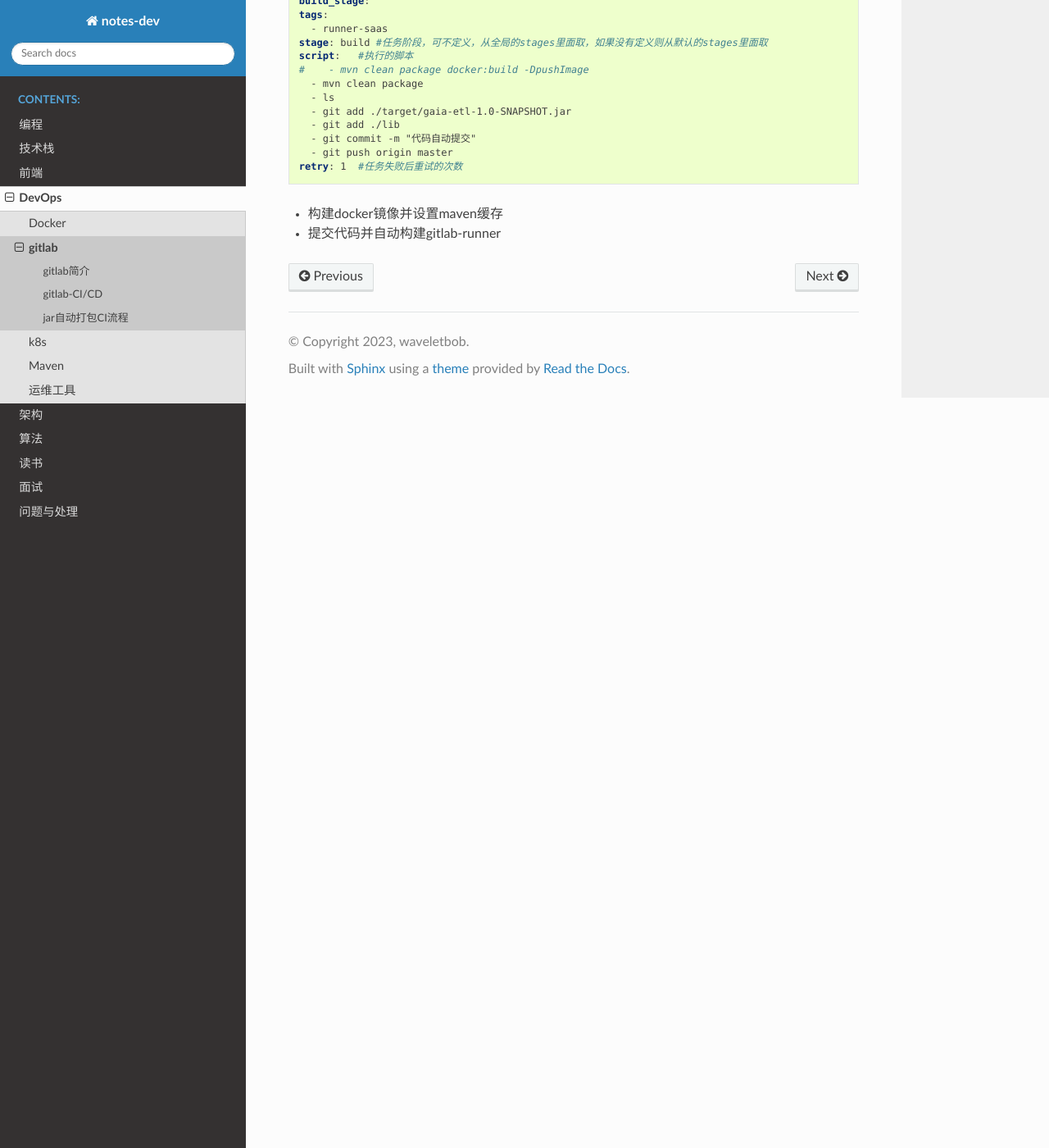
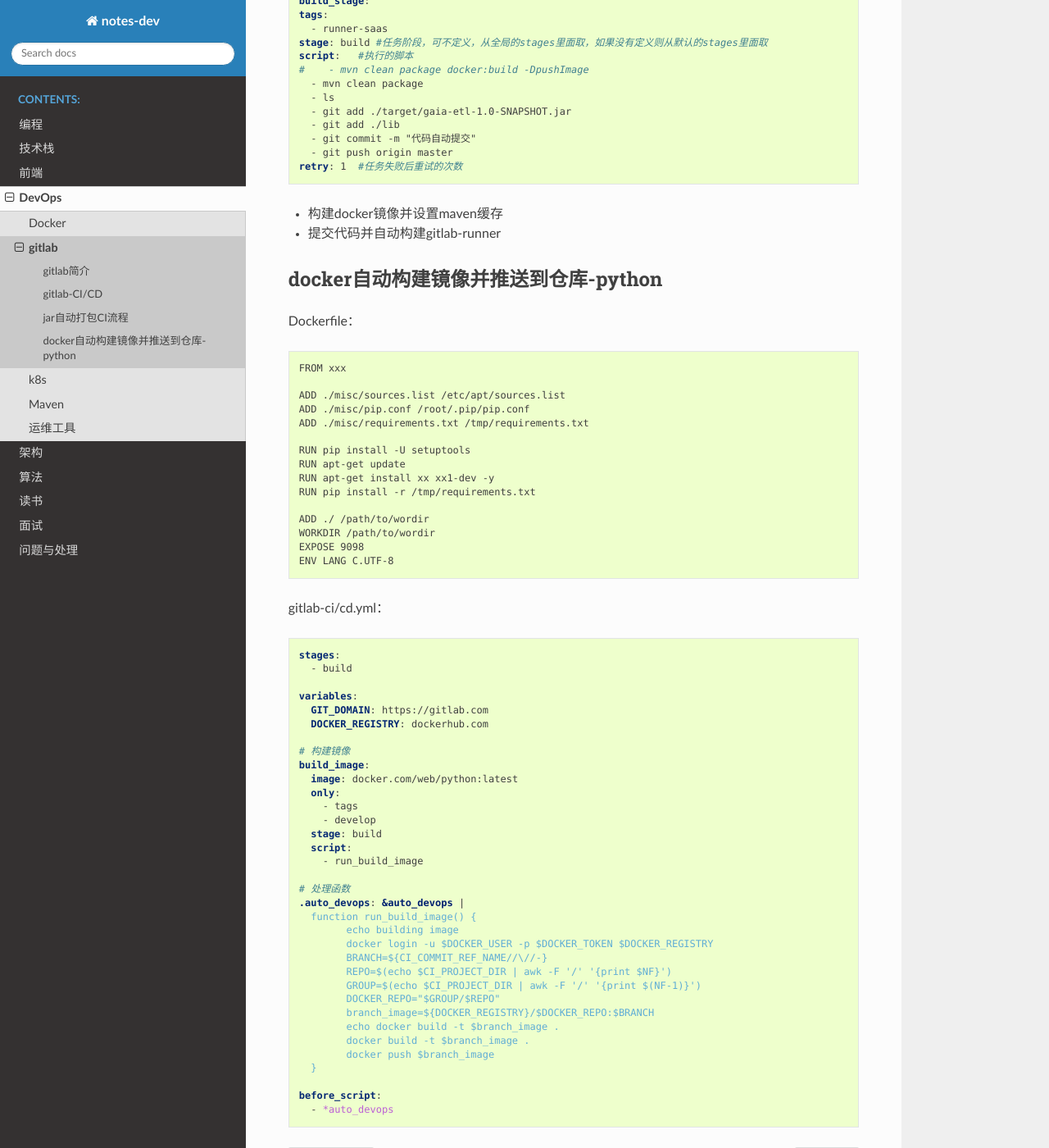
Before and after one commit to waveletbob/mynoteIssues, a Sphinx documentation site: the page built from source/devops/gitlab.md, in a window 1280 px wide and 1400 px high, scrolled down 920 px. Shown: the whole window at 82% size. Built offline with Sphinx 7.4.7 and the Read the Docs theme 3.1.0, drawn with Linux system fonts in a browser that asks for light colours; pages that are not in the unit, such as notebooks, are missing from menus; comment, search, counter and statistics services are not loaded; some of the changed text lies outside the part shown.

Commit message:
upgrade ci/cd

````diff
--- a/source/devops/gitlab.md
+++ b/source/devops/gitlab.md
@@ -10,7 +10,7 @@ gitlabCI提供以下功能：
 
 ## gitlab-CI/CD
 
-.gitlab-ci.yml文件编写（模版：https://gitlab.com/gitlab-org/gitlab https://gitlab.com/gitlab-org/gitlab-foss/-/tree/master/lib/gitlab/ci/templates-foss/-/tree/master/lib/gitlab/ci/templates）
+.gitlab-ci.yml文件编写（模版： https://gitlab.com/gitlab-org/gitlab-foss/-/tree/master/lib/gitlab/ci/templates-foss/-/tree/master/lib/gitlab/ci/templates）
 
 ## jar自动打包CI流程
 
@@ -51,3 +51,63 @@ build_stage:
   ```
 - 构建docker镜像并设置maven缓存
 - 提交代码并自动构建gitlab-runner
+
+## docker自动构建镜像并推送到仓库-python
+
+Dockerfile：
+```yaml
+FROM xxx
+
+ADD ./misc/sources.list /etc/apt/sources.list
+ADD ./misc/pip.conf /root/.pip/pip.conf
+ADD ./misc/requirements.txt /tmp/requirements.txt
+
+RUN pip install -U setuptools
+RUN apt-get update
+RUN apt-get install xx xx1-dev -y
+RUN pip install -r /tmp/requirements.txt
+
+ADD ./ /path/to/wordir
+WORKDIR /path/to/wordir
+EXPOSE 9098
+ENV LANG C.UTF-8
+
+```
+
+gitlab-ci/cd.yml：
+```yaml
+stages:
+  - build
+
+variables:
+  GIT_DOMAIN: https://gitlab.com
+  DOCKER_REGISTRY: dockerhub.com
+
+# 构建镜像
+build_image:
+  image: docker.com/web/python:latest
+  only:
+    - tags
+    - develop
+  stage: build
+  script:
+    - run_build_image
+
+# 处理函数
+.auto_devops: &auto_devops |
+  function run_build_image() {
+        echo building image
+        docker login -u $DOCKER_USER -p $DOCKER_TOKEN $DOCKER_REGISTRY
+        BRANCH=${CI_COMMIT_REF_NAME//\//-}
+        REPO=$(echo $CI_PROJECT_DIR | awk -F '/' '{print $NF}')
+        GROUP=$(echo $CI_PROJECT_DIR | awk -F '/' '{print $(NF-1)}')
+        DOCKER_REPO="$GROUP/$REPO"
+        branch_image=${DOCKER_REGISTRY}/$DOCKER_REPO:$BRANCH
+        echo docker build -t $branch_image .
+        docker build -t $branch_image .
+        docker push $branch_image
+  }
+
+before_script:
+  - *auto_devops
+```
````
